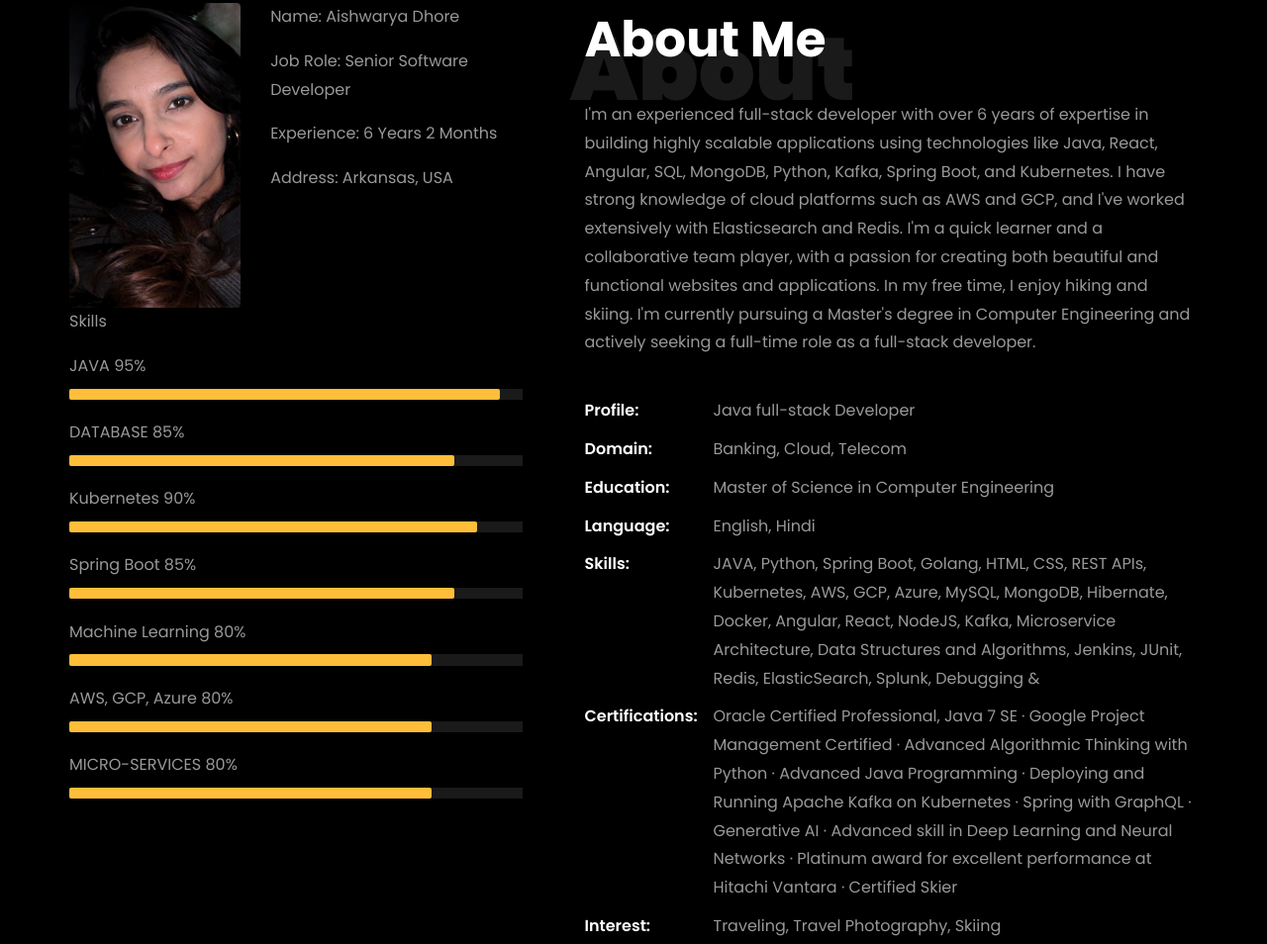
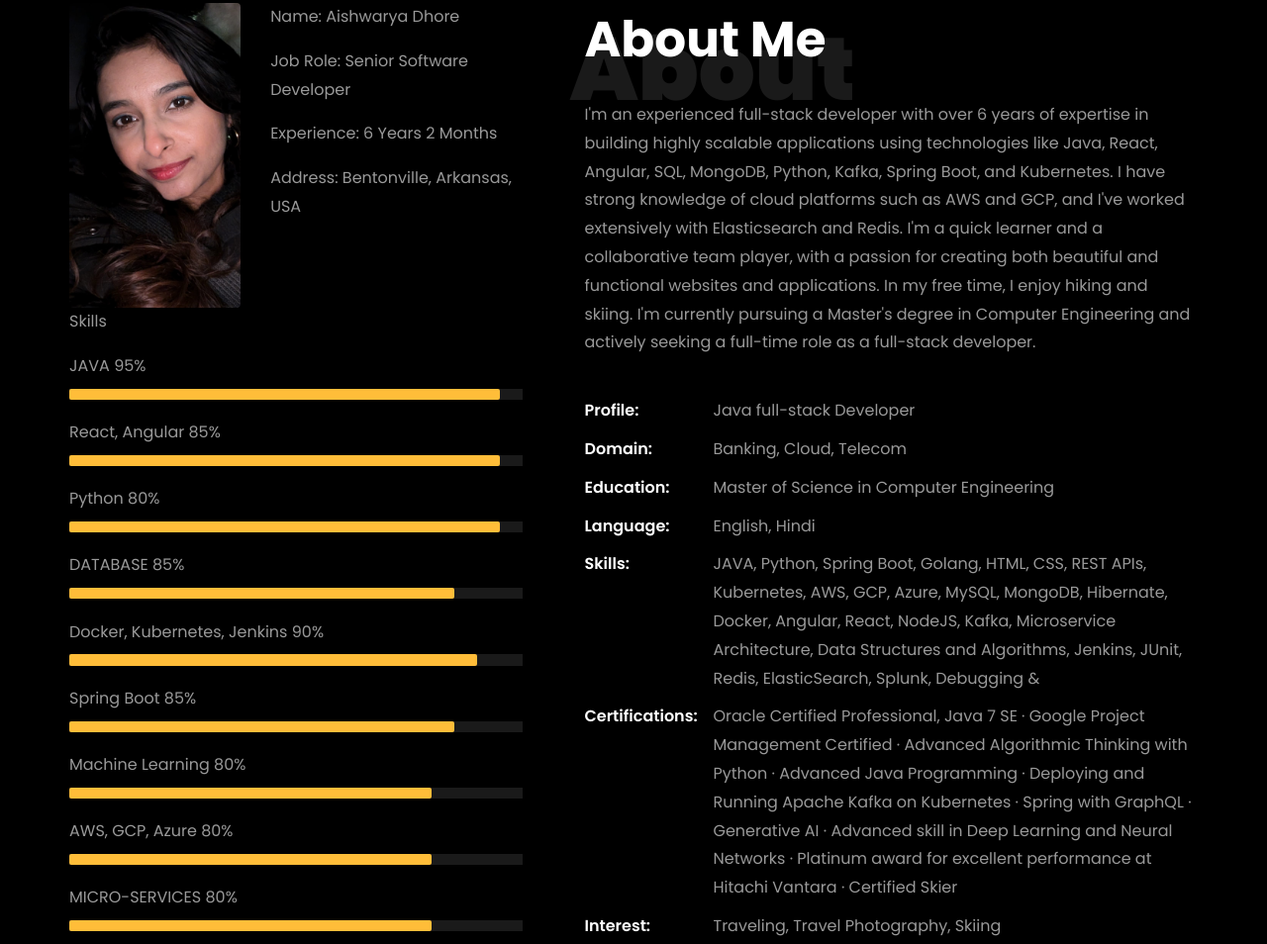
Before and after one commit to musafir-aishwarya/aishwaryadhore.github.io, a plain HTML site: page index.html in a window 1280 px wide. Shown: the part 859-1813 px from the top of the page at 99% size. Drawn offline with Linux system fonts and the light colour scheme; files whose address does not match are found by name.

Commit message:
Update index.html

```diff
--- a/index.html
+++ b/index.html
@@ -220,7 +220,7 @@
 										<p><span class="title-s">Name: </span> <span>Aishwarya Dhore</span></p>
 										<p><span class="title-s">Job Role: </span> <span>Senior Software Developer</span></p>
 										<p><span class="title-s">Experience: </span> <span>6 Years 2 Months</span></p>
-										<p><span class="title-s">Address: </span> <span>Arkansas, USA</span></p>
+										<p><span class="title-s">Address: </span> <span>Bentonville, Arkansas, USA</span></p>
 									  </div>
 									</div>
 								  </div>
@@ -233,13 +233,25 @@
 											aria-valuemax="100"></div>
 									</div>
 
+									<span>React, Angular </span> <span class="pull-right">85%</span>
+									<div class="progress">
+										<div class="progress-bar" role="progressbar" style="width: 95%;" aria-valuenow="95" aria-valuemin="0"
+											aria-valuemax="100"></div>
+									</div>
+
+									<span>Python</span> <span class="pull-right">80%</span>
+									<div class="progress">
+										<div class="progress-bar" role="progressbar" style="width: 95%;" aria-valuenow="95" aria-valuemin="0"
+											aria-valuemax="100"></div>
+									</div>
+
 									<span>DATABASE</span> <span class="pull-right">85%</span>
 									<div class="progress">
 										<div class="progress-bar" role="progressbar" style="width: 85%" aria-valuenow="85" aria-valuemin="0"
 											aria-valuemax="100"></div>
 									</div>
 
-									<span>Kubernetes</span> <span class="pull-right">90%</span>
+									<span>Docker, Kubernetes, Jenkins</span> <span class="pull-right">90%</span>
 									<div class="progress">
 										<div class="progress-bar" role="progressbar" style="width: 90%" aria-valuenow="90" aria-valuemin="0"
 											aria-valuemax="100"></div>
@@ -438,7 +450,7 @@
             <div class="col-md-7 heading-section text-center ftco-animate">
                 <h1 class="big big-2">Projects</h1>
                 <h2 class="mb-4">Projects</h2>
-                <p>Below are the projects in Python, Computer Vision AI & ML.</p>
+                <p>Below are the projects in Python, Computer Vision, AI & ML.</p>
             </div>
         </div>
         <div class="row d-flex justify-content-center">
@@ -564,7 +576,7 @@
 			<br>
 			<div class="row justify-content-center">
 				<div class="col-md-7 ftco-animate text-center">
-					<h2>Have a<span> Feel free to reach out to me  </span> </h2>
+					<h2><span> Feel free to reach out to me  </span> </h2>
 				</div>
 			</div>
 				<br>
```
